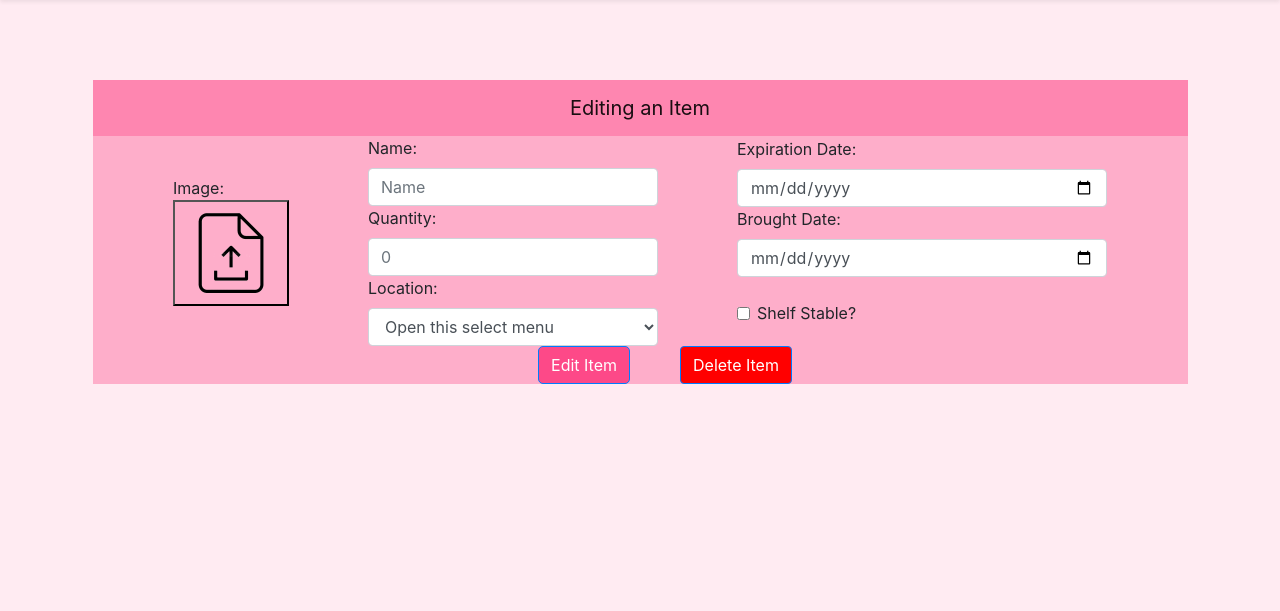
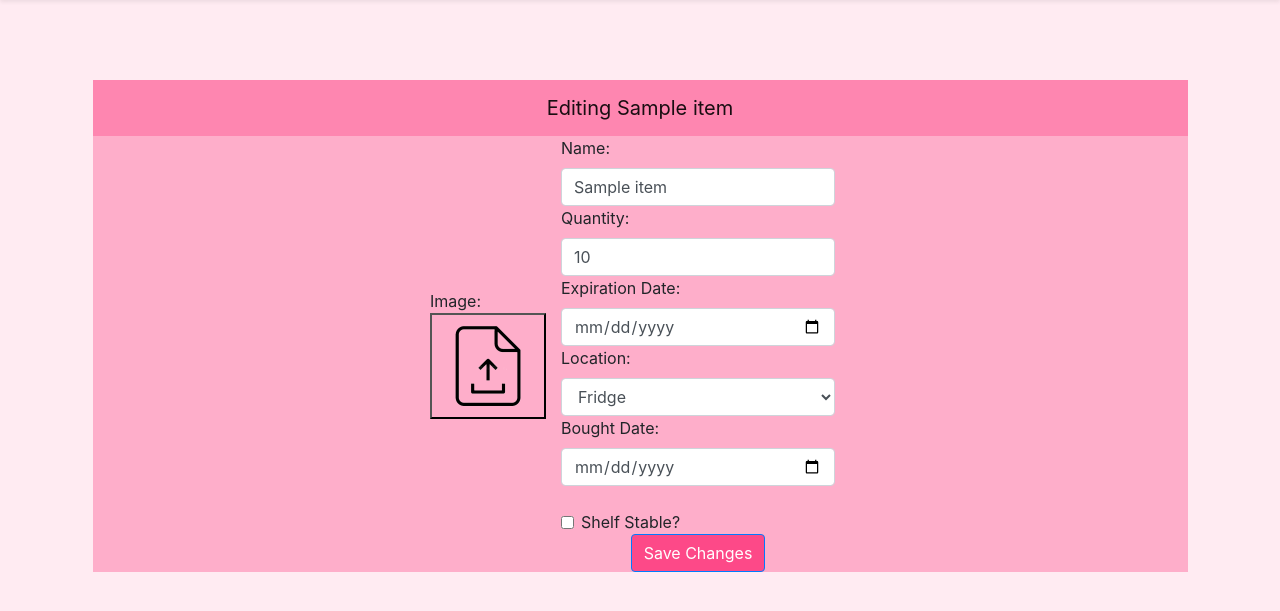
Before and after one commit to SamPolachek/EPIC_WARE, a Python web app: template flask/templates/edit.html in a window 1280 px wide. Shown: the part 128-739 px from the top of the page. Run offline with Jinja, Linux system fonts and the light colour scheme; the template is opened without the code that fills it: most values are stand-ins (such as "Sample title", 1, 10 or a date in 2020).

Commit message:
Edit page update
Edit page changes the home page and saves

```diff
--- a/flask/templates/edit.html
+++ b/flask/templates/edit.html
@@ -5,8 +5,9 @@
 {% block content %}
  <main class="container" style="max-width: 90%; margin-top: 3%;">
       <nav class="navbar justify-content-center navbar-light py-2" style="background-color: #FE86B0;">
-          <a class="navbar-brand mr-auto mr-lg-0">Editing an Item</a>
+          <a class="navbar-brand mr-auto mr-lg-0">Editing {{ item.name }}</a>
       </nav>
+
       <div class="d-flex justify-content-center align-items-center" style="background-color: #FEAECA;">
           <!--Image Button-->
           <div id="fileBtn">
@@ -17,54 +18,59 @@
           </div>
 
           <!--Name, Quanity, and Location Inputs-->
+           <!-- Form for editing item details -->
+  <form action="{{ url_for('edit', item_index=item_index) }}" method="POST">
+    <div class="d-flex justify-content-center align-items-center" style="background-color: #FEAECA;">
+      <!-- Inputs for Item Details -->
       <div>
-              <form id="firstForm" class="row g-3" style="max-width: 20rem;">
         <div class="col-12">
-                      <label for="inputName" class="form-label">Name:</label>
-                      <input type="text" class="form-control" id="inputName" placeholder="Name">
+          <label for="name" class="form-label">Name:</label>
+          <input type="text" class="form-control" id="name" name="name" value="{{ item.name }}">
         </div>
+
         <div class="col-12">
-                      <label for="inputQuantity" class="form-label">Quantity:</label>
-                      <input type="number" min="0" oninput="this.value = Math.abs(this.value)" class="form-control" id="inputQuantity" placeholder="0">
+          <label for="quantity" class="form-label">Quantity:</label>
+          <input type="number" class="form-control" id="quantity" name="quantity" value="{{ item.quantity }}">
         </div>
+
+        <div class="col-12">
+          <label for="expiration" class="form-label">Expiration Date:</label>
+          <input type="date" class="form-control" id="expiration" name="expiration" value="{{ item.expiration }}">
+        </div>
+
+        <!-- Location Dropdown -->
         <div class="col-12">
           <label for="selectLocation" class="form-label">Location:</label>
-                      <select class="form-control" aria-label="Default select example" id="selectLocation">
-                          <option selected>Open this select menu</option>
-                          <option value="1">Fridge</option>
-                          <option value="2">Freezer</option>
-                          <option value="3">Pantry</option>
-                          <option value="4">Counter</option>
+          <select class="form-control" id="selectLocation" name="location">
+            <option value="1" {% if item.location == '1' %}selected{% endif %}>Fridge</option>
+            <option value="2" {% if item.location == '2' %}selected{% endif %}>Freezer</option>
+            <option value="3" {% if item.location == '3' %}selected{% endif %}>Pantry</option>
+            <option value="4" {% if item.location == '4' %}selected{% endif %}>Counter</option>
           </select>
         </div>
-              </form>
+
+        <!-- Bought Date -->
+        <div class="col-12">
+          <label for="inputBought" class="form-label">Bought Date:</label>
+          <input type="date" class="form-control" id="inputBought" name="bought_date" value="{{ item.bought_date }}">
         </div>
 
-          <!--Expiration, Brought, and Shelf Stable Inputs-->
-          <div>
-              <form id="secondForm" class="row g-3" style="max-width: 25rem;">
-                  <div class="col-12" style="margin-top: -1.25rem">
-                      <label for="inputExpiration" class="form-label">Expiration Date:</label>
-                      <input type="date" class="form-control" id="inputExpiration">
-                  </div>
-                  <div class="col-12">
-                      <label for="inputBrought" class="form-label">Brought Date:</label>
-                      <input type="date" class="form-control" id="inputBrought">
-                  </div>
+        <!-- Shelf Stable Checkbox -->
         <div class="col-12" style="margin-top: 1.5rem;">
           <div class="form-check">
-                          <input class="form-check-input" type="checkbox" value="" id="flexShelfStable">
+            <input class="form-check-input" type="checkbox" id="flexShelfStable" name="shelf_stable" {% if item.shelf_stable %}checked{% endif %}>
             <label class="form-check-label" for="flexShelfStable">
               Shelf Stable?
             </label>
           </div>
         </div>
-              </form>
       </div>
     </div>
-      <div id="btnGroup" class="d-flex justify-content-center" style="background-color: #FEAECA;">
-          <button id="editBtn" type="submit" class="btn btn-primary" style="background-color: #FD4988;">Edit Item</button>
-          <button id="deleteBtn" type="submit" class="btn btn-primary" style="background-color: #FF0000;">Delete Item</button>
+
+    <!-- Submit button -->
+    <div class="d-flex justify-content-center" style="background-color: #FEAECA;">
+      <button type="submit" class="btn btn-primary" style="background-color: #FD4988;">Save Changes</button>
     </div>
+  </form>
 </main>
 {% endblock %}
--- a/flask/templates/index.html
+++ b/flask/templates/index.html
@@ -29,7 +29,7 @@
         </div>
       </div>
       <div>
-        <form action="/edit" method="get">
+        <form action="{{ url_for('edit', item_index=loop.index0) }}" method="get">
           <button id="editPageBtn" type="submit" class="btn btn-primary" style="background-color: #FD4988;">Edit Item</button>
         </form>
       </div>
```
Also changed, not shown: flask/app.py (+15 -4 lines). Lines whose indentation alone changed are shown as unchanged.
